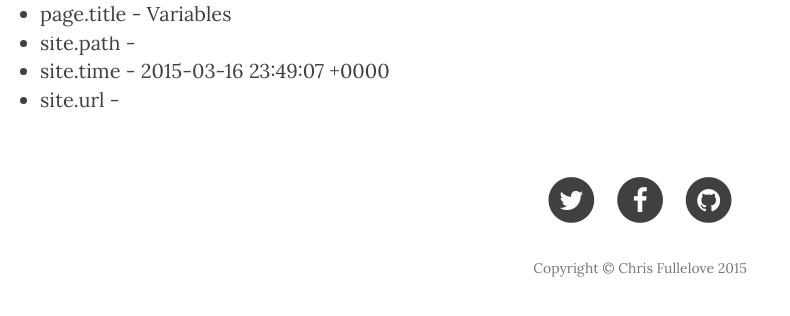
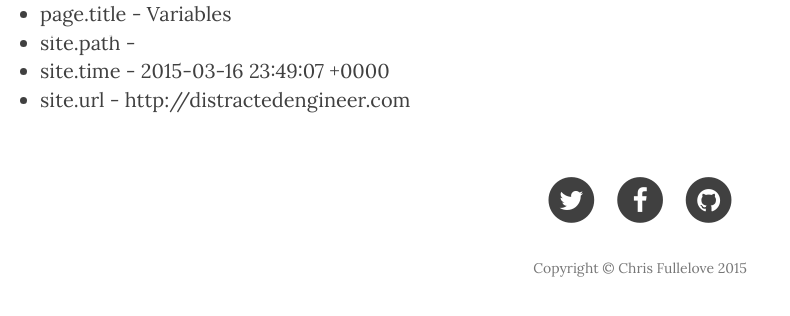
Before and after one commit to cfullelove/cfullelove.github.io, a Jekyll site: the page built from test.html, in a window 1280 px wide. Shown: the top 316 px of the page, without its empty margins (0-790 px from the left). Built offline with Jekyll 4.4.1, drawn with Linux system fonts in a browser that asks for light colours; nearby versions of some CDN libraries; part of the change alters nothing that is shown.

Commit message:
Update _config.yml

```diff
--- a/_config.yml
+++ b/_config.yml
@@ -4,4 +4,7 @@ paginate: 5
 title: Distracted Engineer
 tagline: A view on anything from an easily distracted engineer
 author: Chris Fullelove
+name: Distracted Engineer Blog
+description: A view on anything from an easily distracted engineer
+url: http://distractedengineer.com
 ...
```
